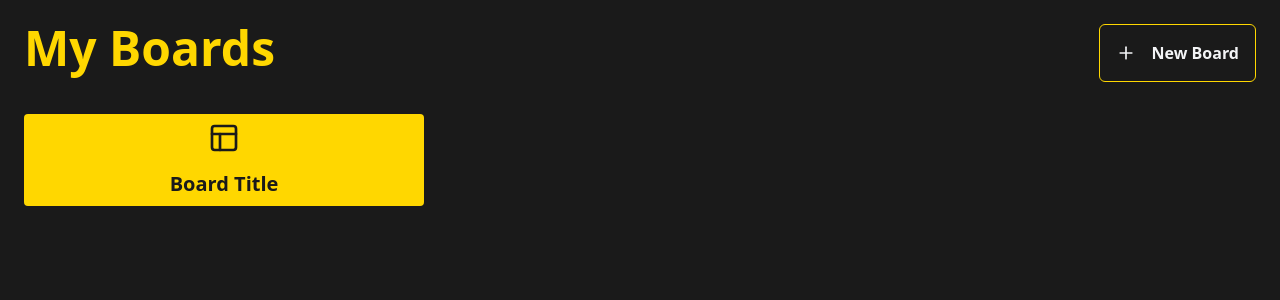
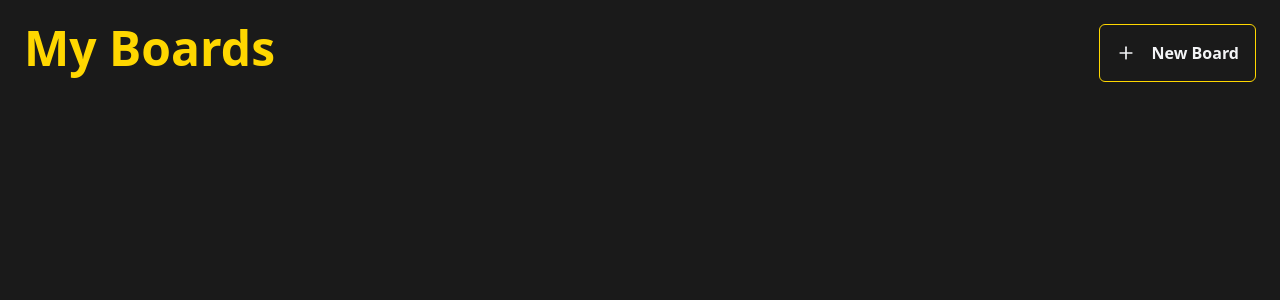
Before and after one commit to Ayushsaxena38/Kanban-Board, a React (Vite) app: page /boards in a window 1280 px wide. Shown: the top 300 px of the page. Built offline with nearby package versions, Linux system fonts and the light colour scheme.

Commit message:
configured store.

```diff
--- a/package.json
+++ b/package.json
@@ -10,6 +10,7 @@
     "preview": "vite preview"
   },
   "dependencies": {
+    "@reduxjs/toolkit": "^2.8.2",
     "lucide-react": "^0.509.0",
     "react": "^19.1.0",
     "react-dom": "^19.1.0",
--- a/src/App.tsx
+++ b/src/App.tsx
@@ -4,6 +4,8 @@ import NotFoundPage from "./pages/NotFountPage";
 import BoardList from "./pages/BoardList";
 import BoardDetails from "./pages/BoardDetails";
 import CardDetails from "./pages/CardDetails";
+import {store} from "./store";
+import { Provider } from "react-redux";
 
 
 const routes = [
@@ -35,5 +37,5 @@ const routes = [
 const router = createBrowserRouter(routes);
 
 export default function App(){
-  return <RouterProvider router = {router} />
+  return (<Provider store={store}><RouterProvider router = {router} /></Provider>)
 }
--- a/src/pages/BoardList.tsx
+++ b/src/pages/BoardList.tsx
@@ -1,19 +1,24 @@
 import { Layout, Plus } from "lucide-react";
 import { useState } from "react";
 import { useNavigate } from "react-router-dom";
+import { createBoard } from "../store/boardsSlice";
+import { useDispatch , useSelector } from "react-redux";
+import type { RootState } from "../types"; ;
 
 export default function BoardList() {
+
+    const dispatch = useDispatch();
+    const boards = useSelector((state:RootState) => state.boards.items);
     const navigate = useNavigate();
     const [newBoardTitle, setNewBoardTitle] = useState<string>("");
     const [isCreating , setIsCreating] = useState<boolean>(false);
     function handleCreateBoard(){
         if(newBoardTitle.trim()){
             const id:string = crypto.randomUUID();
-            //TODO 1: send title and id to redux
+            dispatch(createBoard({id,title: newBoardTitle}));
             setNewBoardTitle("");
             setIsCreating(false);
             navigate(`/boards/${id}`);
-
         }
     }
   return (
@@ -42,12 +47,15 @@ export default function BoardList() {
       </form>}
       <div>
         <div className="grid grid-cols-1 gap-4 500px:grid-cols-2 md:grid-cols-3 ls:grid-cols-4">
-          <div className="cursor-pointer flex flex-col items-center gap-4 bg-primary text-dark rounded-sm px-6 py-2">
+          {Object.values(boards).map((board)=>{
+            return(<div className="cursor-pointer flex flex-col items-center gap-4 bg-primary text-dark rounded-sm px-6 py-2">
             <div className="flex flex-col items-center gap-4">
               <Layout className="size-8" />
-              <h2 className="text-xl font-semibold">Board Title</h2>
+              <h2 className="text-xl font-semibold">{board.title}</h2>
             </div>
-          </div>
+            <p>{board.cards.length} cards</p>
+          </div>)
+          })}
         </div>
       </div>
     </section>
--- a/src/pages/NotFountPage.tsx
+++ b/src/pages/NotFountPage.tsx
@@ -1,12 +1,14 @@
 import { Home } from "lucide-react";
-import { useNavigate } from "react-router-dom";
+import { useNavigate, useRouteError } from "react-router-dom";
 
 export default function NotFoundPage(){
     const navigate = useNavigate();
+    const err:any = useRouteError();
     return (
         <section className = "flex flex-col gap-6 items-center p-16" >
             <h1 className="text-6xl font-bold text-primary">404</h1>
             <p className="text-xl text-gray-400">Page Not Found</p>
+            {err && err.statusText &&<p className="text-2xl text-gray-400">{err.status}:{err.statusText}</p>}
             <button onClick={()=>navigate("/boards")} className="flex items-center gap-4">
                 <Home className="size-12" />
                 Back to Boards
--- /dev/null
+++ b/src/store/boardsSlice.ts
@@ -0,0 +1,31 @@
+import {createSlice , type PayloadAction} from '@reduxjs/toolkit';
+import type { Board } from '../types/index';
+
+interface BoardsState {
+    items: Record<string, Board>;
+    loading: boolean;
+    error: string | null;
+}
+const initialState:BoardsState = {
+    items:{},
+    loading:false,
+    error:null
+}
+
+const BoardsSlice = createSlice({
+  name: "boards",
+  initialState,
+  reducers: {
+    createBoard: (state, action: PayloadAction<{ id: string; title: string }>) => {
+      state.items[action.payload.id] = {
+        id: action.payload.id,
+        title: action.payload.title,
+        cards: [],
+      };
+    },
+    resetBoards: () => initialState, // ← Add this
+  },
+});
+
+export const { createBoard, resetBoards } = BoardsSlice.actions;
+export default BoardsSlice.reducer;
--- /dev/null
+++ b/src/store/index.ts
@@ -0,0 +1,8 @@
+import { configureStore } from "@reduxjs/toolkit";
+import boardsReducer from "./boardsSlice";
+
+export const store = configureStore({
+    reducer:{
+        boards:boardsReducer
+    }
+})
--- /dev/null
+++ b/src/types/index.ts
@@ -0,0 +1,22 @@
+export interface Card {
+    id : string
+    title : string
+    description : string
+    status : "todo" | "in-progress" | "done"
+    createAt: string;
+}
+
+
+export interface Board {
+    id:string
+    title:string
+    cards: Card[]
+}
+
+export interface RootState {
+    boards:{
+        items : Record<string , Board>;
+        loading : boolean;
+        error : string | null;
+    }
+}
```
Also changed, not shown: 1 other file (tests, documents, lock files or other folders).
